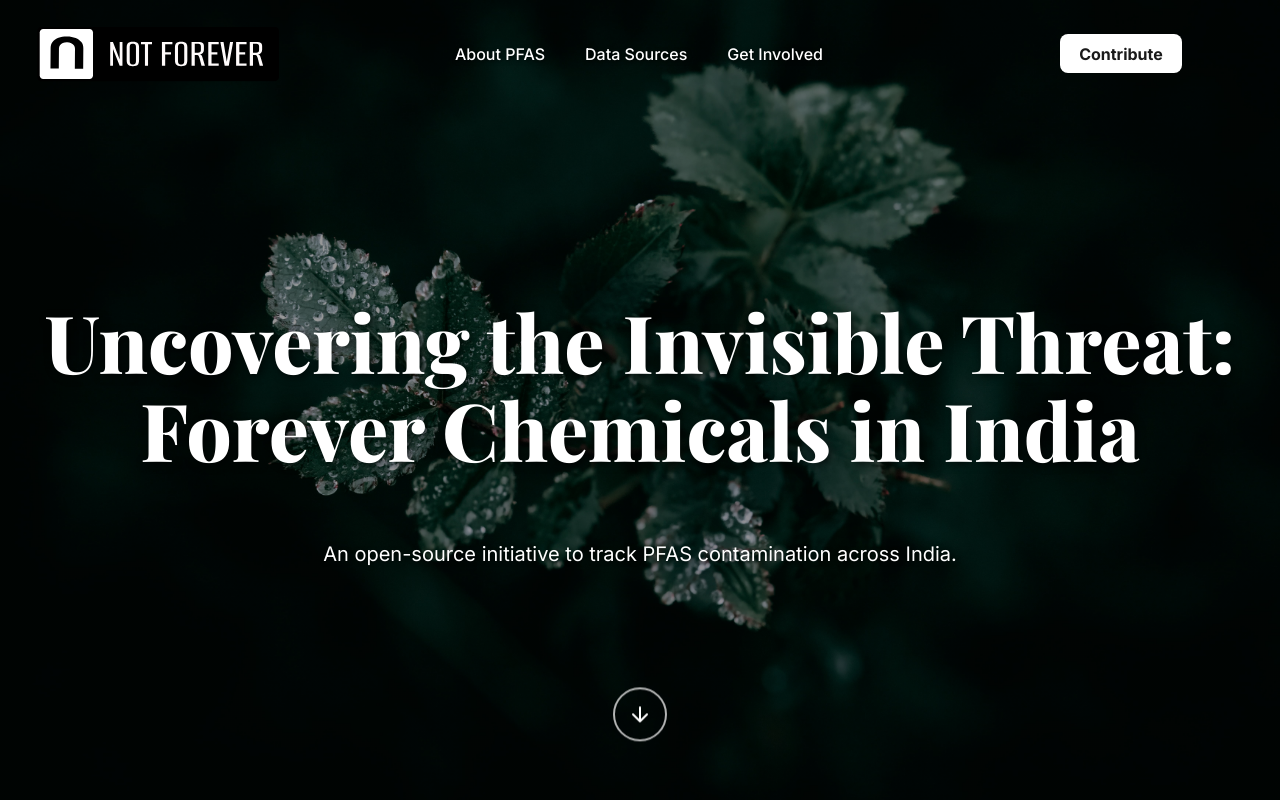
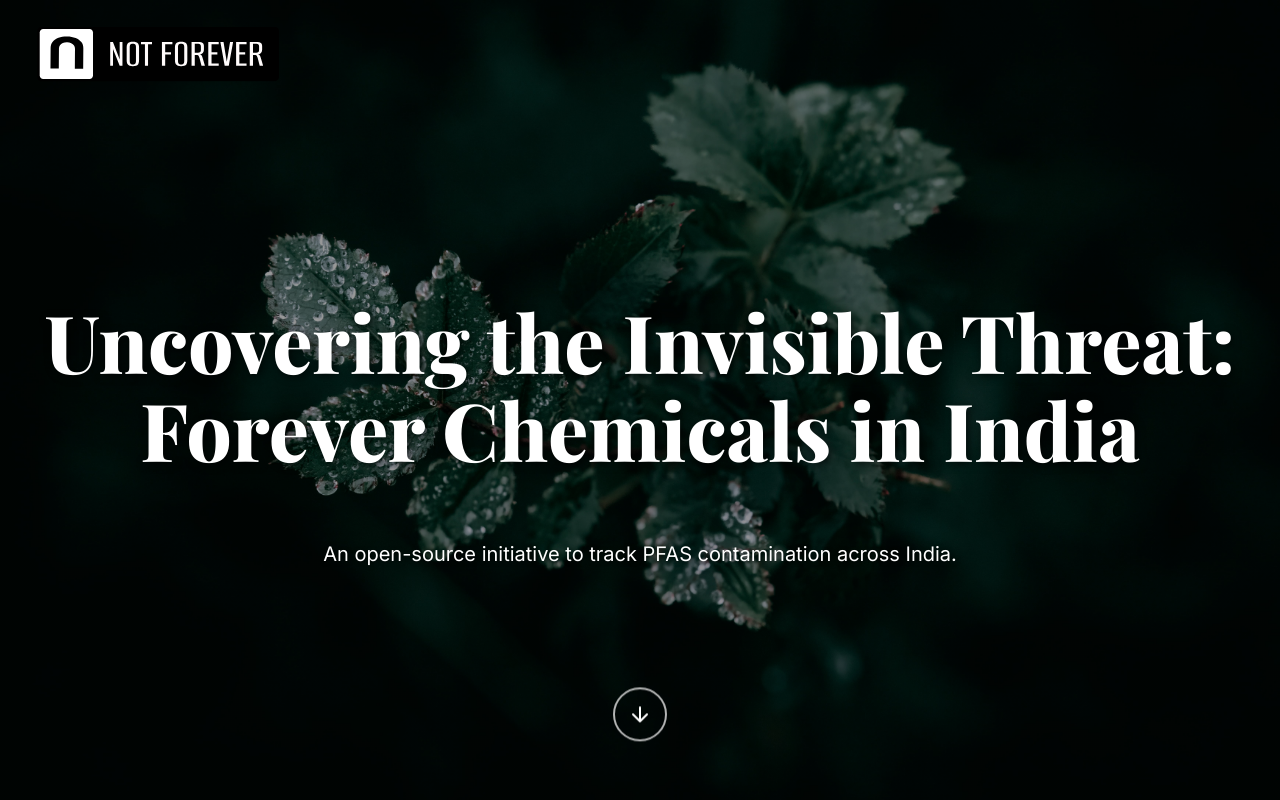
Before and after one commit to Dineshraja62005/india-map, a React (Vite) app: page / in a window 1280 px wide. Shown: the top 800 px of the page. Built offline with nearby package versions, Linux system fonts and the light colour scheme; no server answers.

Commit message:
modified:   package.json 	modified:   src/App.css 	modified:   src/App.jsx 	modified:   src/components/Header.css 	modified:   src/components/Header.jsx 	modified:   src/components/IntroSection.css 	modified:   src/components/IntroSection.jsx

```diff
--- a/package.json
+++ b/package.json
@@ -16,6 +16,7 @@
     "maplibre-gl": "^5.7.3",
     "react": "^19.1.1",
     "react-dom": "^19.1.1",
+    "react-intersection-observer": "^9.16.0",
     "react-scroll": "^1.9.3",
     "three": "^0.180.0"
   },
--- a/src/App.css
+++ b/src/App.css
@@ -68,7 +68,7 @@ body {
   background-image: linear-gradient(rgba(0, 0, 0, 0.4), rgba(0, 0, 0, 0.4)), url('/pic.jpg');
   background-size: cover;
   background-position: center;
-  animation: zoom-out 5s ease-out forwards;
+  animation: zoom-out 3.5s ease-out forwards;
 }
 @keyframes zoom-out {
   from { transform: scale(1.1); }
@@ -186,3 +186,35 @@ a:focus-visible, button:focus-visible {
     z-index: 2001;
   }
 }
+
+/* --- HERO TEXT ENTRANCE ANIMATION --- */
+
+/* 1. Define the animation keyframes */
+@keyframes fade-slide-up {
+  from {
+    opacity: 0;
+    transform: translateY(40px); /* Start 40px down */
+  }
+  to {
+    opacity: 1;
+    transform: translateY(0); /* End at its original position */
+  }
+}
+
+/* 2. Prepare the elements for animation */
+.hero h1,
+.hero p {
+  /* Start the elements as invisible */
+  opacity: 0;
+
+  /* Apply the animation */
+  animation-name: fade-slide-up;
+  animation-duration: 1s; /* How long the animation takes */
+  animation-timing-function: ease-out; /* The speed curve */
+  animation-fill-mode: forwards; /* Stay visible after animation ends */
+}
+
+/* 3. Stagger the animations for a better effect */
+.hero p {
+  animation-delay: 0.4s; /* Start the paragraph 0.4s after the h1 */
+}
--- a/src/App.jsx
+++ b/src/App.jsx
@@ -51,6 +51,8 @@ function App() {
           setIsMobileMenuOpen={setIsMobileMenuOpen}
         />
 
+        <div className="scroll-container"></div>
+
         <section className="hero">
           <div className="hero-background"></div>
           <div className="content-wrapper">
--- a/src/components/Header.css
+++ b/src/components/Header.css
@@ -240,3 +240,40 @@
     padding: 0 50px;
     /* Use a fixed 50px for the test */
 }
+
+/* --- HEADER ENTRANCE ANIMATION --- */
+
+/* 1. Define a new animation that slides down */
+@keyframes fade-slide-down {
+  from {
+    opacity: 0;
+    transform: translateY(-30px); /* Start 30px up */
+  }
+  to {
+    opacity: 1;
+    transform: translateY(0); /* End at its original position */
+  }
+}
+
+/* 2. Apply the animation to all header components */
+.logo-link,
+.main-nav,
+.header-actions {
+  /* Start the elements as invisible */
+  opacity: 0;
+
+  /* Apply the new animation */
+  animation-name: fade-slide-down;
+  animation-duration: 0.8s;
+  animation-timing-function: ease-out;
+  animation-fill-mode: forwards;
+}
+
+/* 3. Stagger the start times for a cascade effect */
+.main-nav {
+  animation-delay: 0.2s;
+}
+
+.header-actions {
+  animation-delay: 0.4s;
+}
--- a/src/components/Header.jsx
+++ b/src/components/Header.jsx
@@ -9,7 +9,12 @@ const Header = React.forwardRef(({ isScrolled, isNavVisible, isMobileMenuOpen, s
     return (
         <header ref={ref} className={`site-header ${isScrolled ? 'scrolled' : ''} ${!isNavVisible ? 'hidden' : ''} ${isMobileMenuOpen ? 'mobile-menu-open' : ''}`}>
             <div className="header-container">
-                <a href="/" className="logo-link">
+                <a
+                    href="https://www.honeybadger.com/"
+                    className="logo-link"
+                    target="_blank"
+                    rel="noopener noreferrer"
+                >
                     {/* The original static logo */}
                     <img
                         src={staticLogo}
--- a/src/components/IntroSection.css
+++ b/src/components/IntroSection.css
@@ -22,6 +22,7 @@
 .intro-text p {
   line-height: 1.7;
   font-size: 1.1rem;
+  transition: opacity 0.8s ease-out, transform 0.8s ease-out;
 }
 
 .video-gallery h3 {
@@ -177,3 +178,35 @@
   position: relative;
   z-index: 2;
 }
+
+
+/* --- SCROLL-TRIGGERED ANIMATION STYLES (Corrected) --- */
+
+/* 1. Define the transition for ALL elements that will animate */
+.intro-text h2,
+.intro-text p,
+.video-gallery {
+  transition: opacity 0.8s ease-out, transform 0.8s ease-out;
+}
+
+/* 2. Set the initial "hidden" state ONLY when the section is NOT visible */
+.intro-section:not(.is-visible) .intro-text h2,
+.intro-section:not(.is-visible) .intro-text p,
+.intro-section:not(.is-visible) .video-gallery {
+  opacity: 0;
+  transform: translateY(40px);
+  /* NOTE: The transition property is NOT here */
+}
+
+/* 3. Stagger the animations by adding delays to the visible state */
+.intro-section.is-visible .intro-text p:nth-of-type(1) {
+  transition-delay: 0.2s;
+}
+
+.intro-section.is-visible .intro-text p:nth-of-type(2) {
+  transition-delay: 0.4s;
+}
+
+.intro-section.is-visible .video-gallery {
+  transition-delay: 0.6s;
+}
--- a/src/components/IntroSection.jsx
+++ b/src/components/IntroSection.jsx
@@ -1,4 +1,5 @@
 import React, { useState } from 'react'; // Import useState
+import { useInView } from 'react-intersection-observer';
 import './IntroSection.css';
 
 const videos = [
@@ -10,9 +11,17 @@ export default function IntroSection() {
     // State to hold the ID of the video that is currently playing
     const [playingVideoId, setPlayingVideoId] = useState(null);
 
+    const { ref, inView } = useInView({
+        triggerOnce: true,
+        threshold: 0.1,
+    });
+
     return (
         <>
-            <section className="intro-section">
+            <section
+                ref={ref}
+                className={`intro-section ${inView ? 'is-visible' : ''}`}
+            >
                 <div className="floating-element shape-1"></div>
                 <div className="floating-element shape-2"></div>
                 <div className="floating-element shape-3"></div>
```
